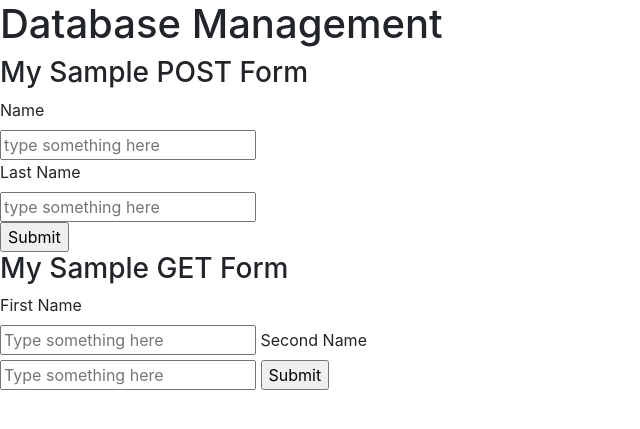
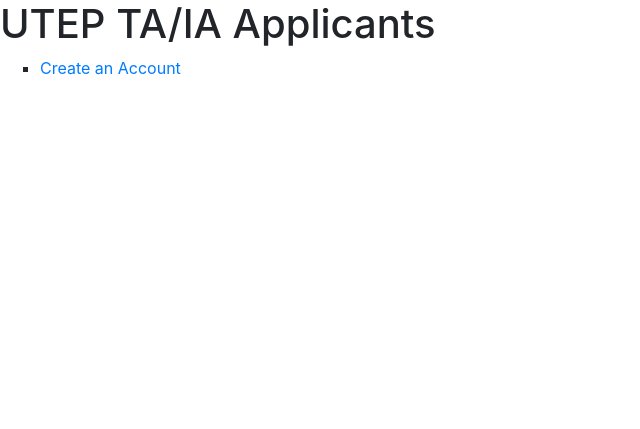
Before and after one commit to manguilar22/WebDev, a PHP site: page / in a window 1280 px wide. Shown: the top 429 px of the page, without its empty margins (0-640 px from the left). Run offline with PHP 8.4, Linux system fonts and the light colour scheme.

Commit message:
runup@Mon Feb 17 17:36:23 MST 2020

```diff
--- /dev/null
+++ b/css/index.css
@@ -0,0 +1,3 @@
+.navigation ol {
+    list-style-type: square;
+}
--- a/index.php
+++ b/index.php
@@ -3,30 +3,22 @@
 <head>
     <!-- Bootstrap -->
     <link href="https://stackpath.bootstrapcdn.com/bootstrap/4.4.1/css/bootstrap.min.css" rel="stylesheet" integrity="sha384-Vkoo8x4CGsO3+Hhxv8T/Q5PaXtkKtu6ug5TOeNV6gBiFeWPGFN9MuhOf23Q9Ifjh" crossorigin="anonymous"/>
+    <!-- CSS -->
+    <link rel="stylesheet" href="css/index.css"/>
     <meta charset="UTF-8">
     <title>UTEP</title>
 </head>
 <body>
 
-    <h1>Database Management</h1>
+    <div class="banner">
+        <h1>UTEP TA/IA Applicants</h1>
+    </div>
 
-    <h3>My Sample POST Form</h3>
-    <form method="post" action="#">
-        <label>Name</label><br/>
-        <input type="text" name="firstName" placeholder="type something here"/><br/>
-        <label>Last Name</label><br/>
-        <input type="text" name="lastName" placeholder="type something here"/><br/>
-        <input type="submit" value="Submit"/><br/>
-    </form>
-
-    <h3>My Sample GET Form</h3>
-    <form method="get" action="/form/getMethod.php">
-        <label>First Name</label><br/>
-        <input type="text" name="firstName" placeholder="Type something here"/>
-        <label>Second Name</label><br/>
-        <input type="text" name="secondName" placeholder="Type something here"/>
-        <input type="submit" value="Submit"/>
-    </form>
+    <div class="navigation">
+        <ol>
+            <li><a href="/student/index.php">Create an Account</a></li>
+        </ol>
+    </div>
 
 </body>
 
--- /dev/null
+++ b/info/index.php
@@ -0,0 +1,3 @@
+<?php
+
+echo phpinfo();
--- a/new/index.php
+++ /dev/null
@@ -1,3 +0,0 @@
-<?php
-
-echo "Test";
```
Also changed, not shown: student/index.php (added, +27 -0 lines), README.md.
